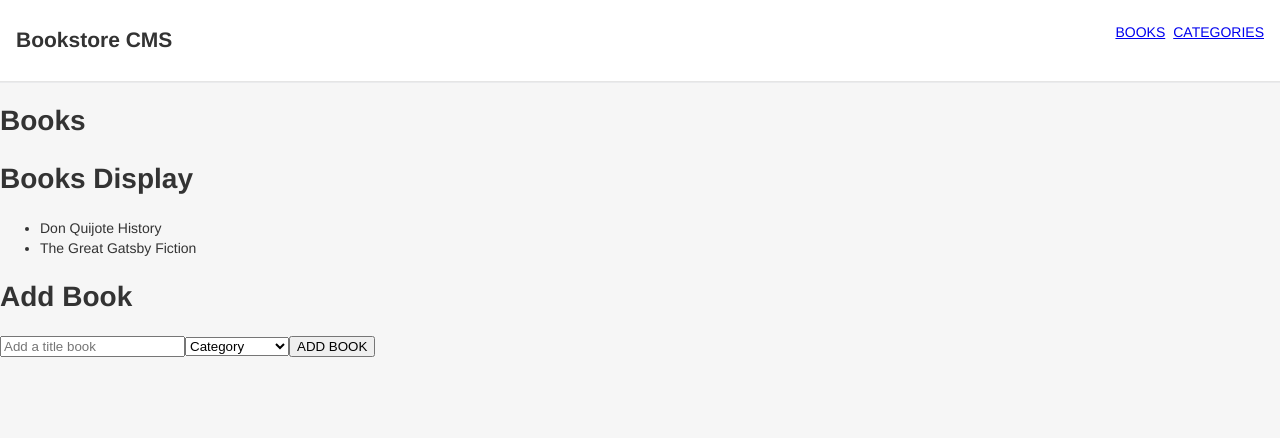
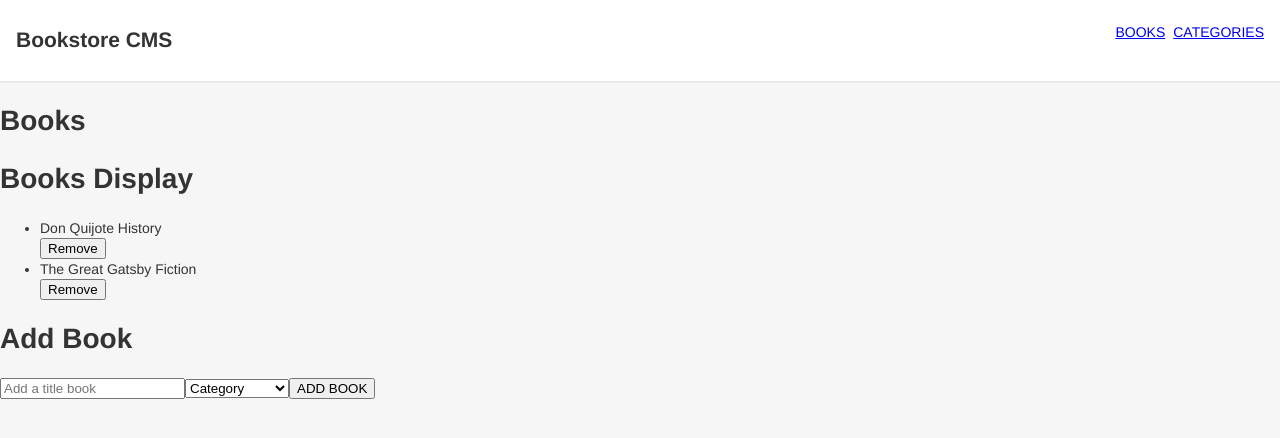
Before and after one commit to miguelesco/bookstore, a React (Create React App) app: page /#/ in a window 1280 px wide. Shown: the top 438 px of the page. Built offline with nearby package versions, Linux system fonts and the light colour scheme.

Commit message:
remove-book

```diff
--- a/src/components/books/MainBooks.jsx
+++ b/src/components/books/MainBooks.jsx
@@ -12,10 +12,13 @@ const MainBooks = () => {
   const handdleNewBook = ({ title = '', category = '' }) => {
     setBooks([...books, { title, category, id: uuid() }]);
   };
+  const propsRemoveBook = (id) => {
+    setBooks(books.filter((book) => book.id !== id));
+  };
   return (
     <div>
       <h1>Books</h1>
-      <BooksDisplay books={books} />
+      <BooksDisplay books={books} propsRemoveBook={propsRemoveBook} />
       <AddBook handdleNewBook={handdleNewBook} />
     </div>
   );
--- a/src/components/books/books-display/BooksDisplay.jsx
+++ b/src/components/books/books-display/BooksDisplay.jsx
@@ -2,17 +2,23 @@
 import PropTypes from 'prop-types';
 
 const BooksDisplay = (props) => {
-  const { books } = props;
+  const { books, propsRemoveBook } = props;
+  const removeBook = (id) => {
+    propsRemoveBook(id);
+  };
   return (
     <div>
       <h1>Books Display</h1>
       <ul>
         {books.map((book) => (
-          <li key={book.id}>
-            {book.title}
-            {' '}
-            {book.category}
-          </li>
+          <div key={book.id}>
+            <li>
+              {book.title}
+              {' '}
+              {book.category}
+            </li>
+            <button type="button" onClick={() => removeBook(book.id)}>Remove</button>
+          </div>
         ))}
       </ul>
     </div>
@@ -28,4 +34,5 @@ BooksDisplay.propTypes = {
       category: PropTypes.string,
     }),
   ).isRequired,
+  propsRemoveBook: PropTypes.func.isRequired,
 };
```
